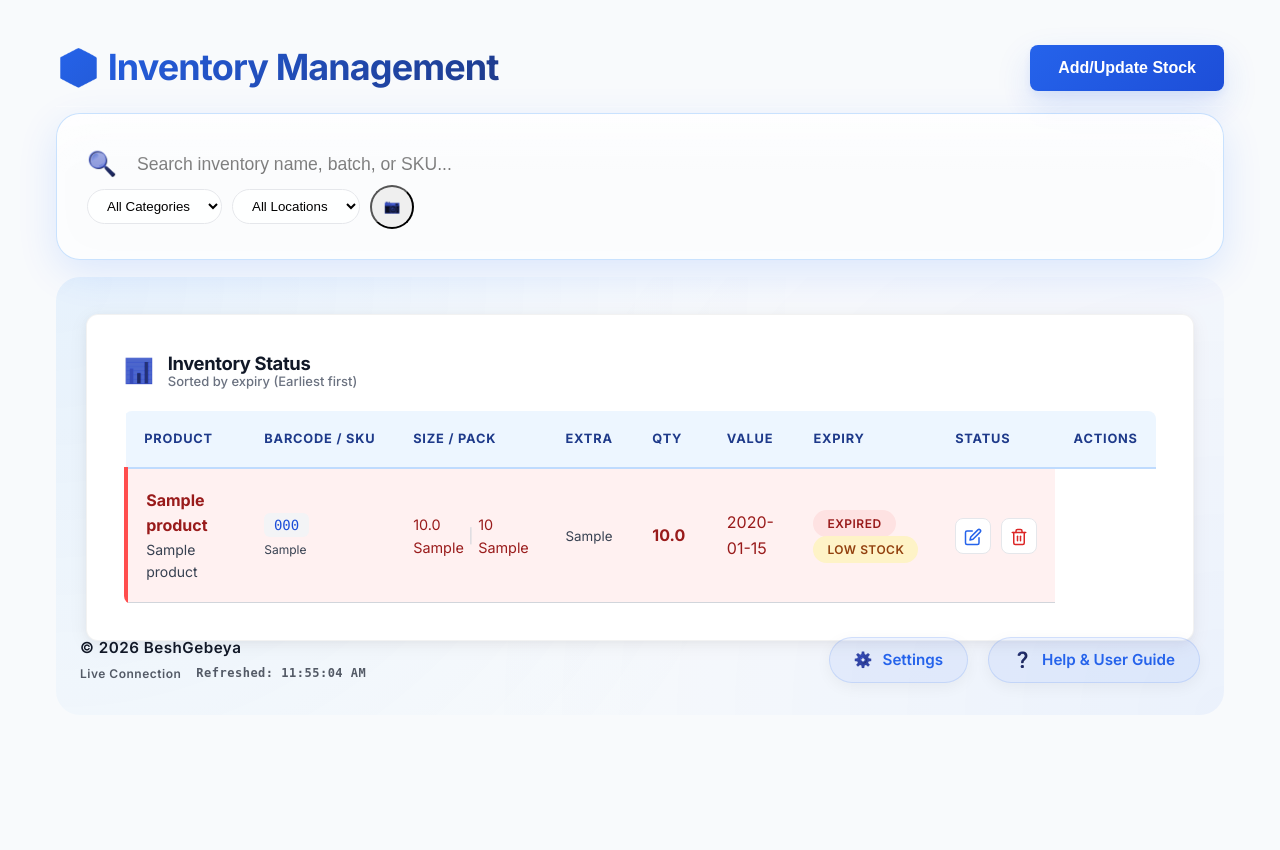
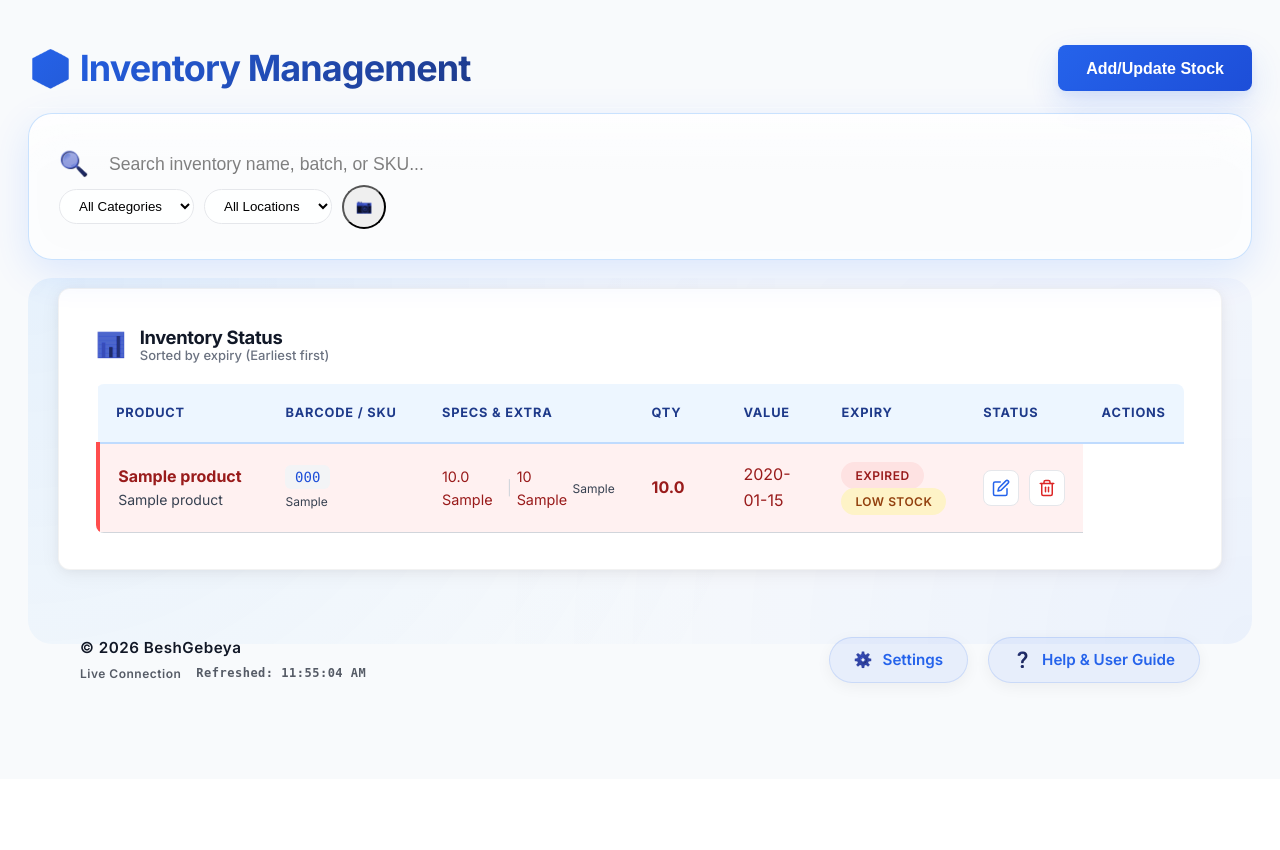
Before and after one commit to hanamesfin/beshgebeya-app, a Flask app: page /inventory in a window 1280 px wide. Shown: the part 101-951 px from the top of the page. After the commit the page ends 789 px from the top, so only its background shows below. Run offline with Flask 3, Linux system fonts and the light colour scheme; a user stored in the database is signed in; data comes from the database, SQL or seed files in the repository; tables that the repository leaves empty hold one stand-in row (values such as "Sample post"); some libraries are stand-ins or nearby versions.

Commit message:
Align inventory UI with products and fix dashboard grid layout to 2 columns

```diff
--- a/static/css/style.css
+++ b/static/css/style.css
@@ -2593,7 +2593,7 @@
    ===================== */
 .dashboard-grid {
     display: grid;
-    grid-template-columns: repeat(2, 1fr);
+    grid-template-columns: 1fr 1fr;
     gap: 32px;
     padding: 24px 0;
     transition: var(--transition-slow);
@@ -3494,8 +3494,19 @@
 
 .charts-grid {
     display: grid;
-    grid-template-columns: repeat(auto-fit, minmax(350px, 1fr));
+    grid-template-columns: 1fr 1fr;
     gap: var(--space-2xl);
+}
+
+/* Ensure odd trailing chart takes full width */
+.charts-grid > div:last-child:nth-child(odd) {
+    grid-column: 1 / -1;
+}
+
+@media (max-width: 768px) {
+    .charts-grid {
+        grid-template-columns: 1fr;
+    }
 }
 
 .crystal-card {
--- a/templates/inventory.html
+++ b/templates/inventory.html
@@ -3,7 +3,7 @@
 {% block title %}Inventory - BeshGebeya{% endblock %}
 
 {% block content %}
-<div class="container" x-data="{
+<div x-data="{
     showForm: false,
     toggleForm() {
         this.showForm = !this.showForm;
@@ -131,7 +131,7 @@
         </div>
     </div>
 
-    <div class="page-glow-section">
+    <div class="page-glow-section" style="padding-top: 10px;">
         <div class="section crystal-shimmer" style="position: relative;">
             <!-- Pulsing Help Point -->
             <div class="highlight-point" style="top: 20px; right: 20px;">
@@ -153,8 +153,7 @@
                         <tr>
                             <th style="width: 20%;" data-en="Product" data-am="ምርት">Product</th>
                             <th style="width: 15%;" data-en="Barcode / SKU" data-am="ባርኮድ / SKU">Barcode / SKU</th>
-                            <th style="width: 10%;" data-en="Size / Pack" data-am="መጠን / ጥቅል">Size / Pack</th>
-                            <th style="width: 10%;" data-en="Extra" data-am="ተጨማሪ">Extra</th>
+                            <th style="width: 20%;" data-en="Specs & Extra" data-am="ዝርዝር እና ተጨማሪ">Specs & Extra</th>
                             <th style="width: 10%;" data-en="Qty" data-am="ብዛት">Qty</th>
                             <th style="width: 10%;" data-en="Value" data-am="ዋጋ">Value</th>
                             <th style="width: 10%;" data-en="Expiry" data-am="የማብቂያ ቀን">Expiry</th>
@@ -182,14 +181,11 @@
                             </td>
                             <td>
                                 <div class="specs-cell">
-                                    {% if item.unit_size %}<span>{{ item.unit_size }} {{ item.unit_measure }}</span>{%
-                                    endif
-                                    %}
-                                    {% if item.pack_qty and item.pack_qty > 1 %}<span class="divider">|</span><span>{{
-                                        item.pack_qty }} {{ item.pack_unit }}</span>{% endif %}
+                                    {% if item.unit_size %}<span>{{ item.unit_size }} {{ item.unit_measure }}</span>{% endif %}
+                                    {% if item.pack_qty and item.pack_qty > 1 %}<span class="divider">|</span><span>{{ item.pack_qty }} {{ item.pack_unit }}</span>{% endif %}
+                                    {% if item.extra_info %}<div class="small-text">{{ item.extra_info }}</div>{% endif %}
                                 </div>
                             </td>
-                            <td><small>{{ item.extra_info or '-' }}</small></td>
                             <td>
                                 <strong
                                     class="{% if item.quantity_on_hand <= item.threshold_min %}text-danger{% endif %}">
```
